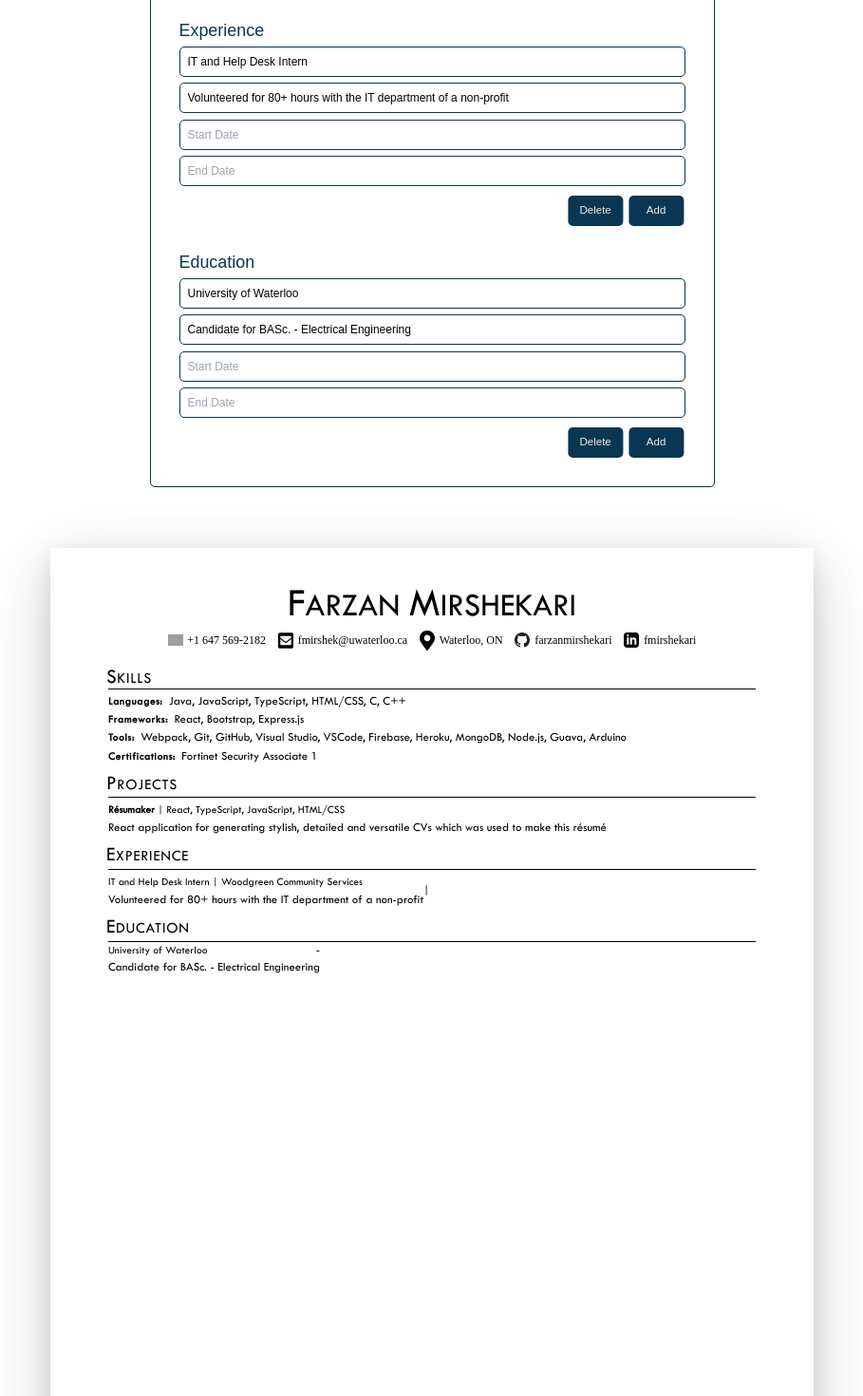
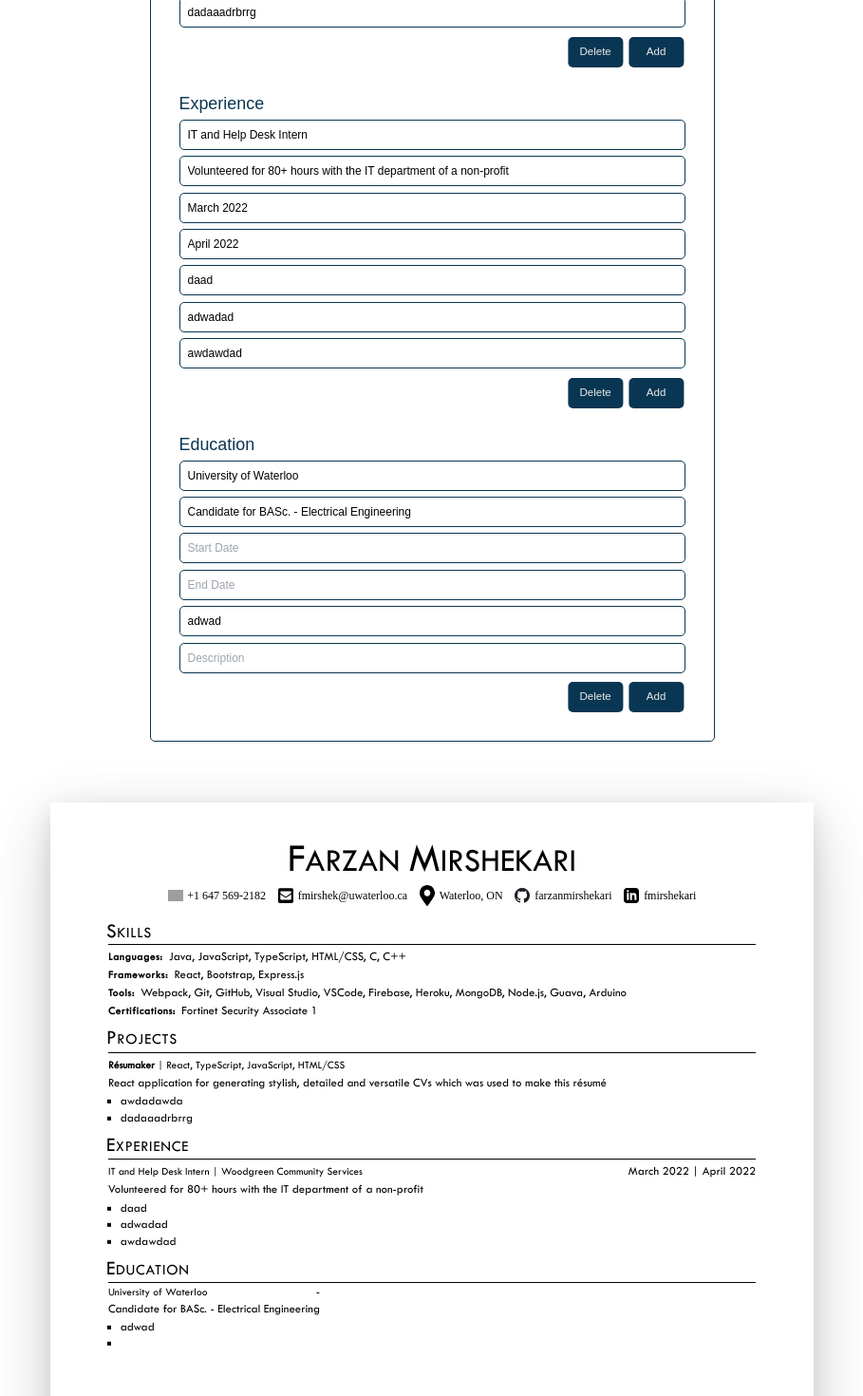
Before and after one commit to farzanmirshekari/resumaker, a React (Create React App) app: page / in a window 1280 px wide. Shown: the part 840-2310 px from the top of the page at 95% size, without its empty margins (185-1094 px from the left). Built offline with nearby package versions, Linux system fonts and the light colour scheme; grey boxes are pictures that could not be loaded.

Commit message:
Working on "Details" Functionality

```diff
--- a/src/Sample_Data.ts
+++ b/src/Sample_Data.ts
@@ -25,8 +25,8 @@ const data = {
             start_date: "",
             end_date: "",
             details: [
-                "",
-                ""
+                "awdadawda",
+                "dadaaadrbrrg"
             ]
         }
     ],
@@ -36,11 +36,12 @@ const data = {
             position: "IT and Help Desk Intern",
             company: "Woodgreen Community Services",
             overview: "Volunteered for 80+ hours with the IT department of a non-profit",
-            start_date: "",
-            end_date: "",
+            start_date: "March 2022",
+            end_date: "April 2022",
             details: [
-                "",
-                ""
+                "daad",
+                "adwadad",
+                "awdawdad"
             ]
         }
     ],
@@ -52,7 +53,7 @@ const data = {
             start_date: "",
             end_date: "",
             details: [
-                "",
+                "adwad",
                 ""
             ]
         }
--- a/src/components/Form.tsx
+++ b/src/components/Form.tsx
@@ -2,7 +2,7 @@ import React from "react";
 import Input_Field from "./micro_components/Input_Field";
 import Experience_Input_Group from "./input_groups/Experience_Input_Group";
 import Education_Input_Group from "./input_groups/Education_Input_Group";
-import Project_Input_Group from "./input_groups/Projetc_Input_Group";
+import Project_Input_Group from "./input_groups/Project_Input_Group";
 import Skills_Input_Group from "./input_groups/Skills_Input_Group";
 import Personal_Details_Input_Group from "./input_groups/Personal_Details_Input_Group";
 import { State } from "../models/interface-models";
@@ -32,8 +32,6 @@ function Form ({
     onEducationItemAdd,
     onProjectsItemAdd
 } : Props) {
-
-    console.log(projects.length)
 
     return (
         <form>
--- a/src/components/input_groups/Education_Input_Group.tsx
+++ b/src/components/input_groups/Education_Input_Group.tsx
@@ -18,6 +18,9 @@ interface Props {
 function Education_Input_Group ( { item, index, onInputArrayChange, onItemDelete, onItemAdd } : Props ) {
 
     const { id, education_institute, program, start_date, end_date, details } = item;
+
+    console.log(details.length)
+    console.log(details)
 
     return (
         <div key={index} className = 'flex flex-col gap-1 input_form_group'>
@@ -45,6 +48,19 @@ function Education_Input_Group ( { item, index, onInputArrayChange, onItemDelete
                 name = "end_date"
                 onChange = {onInputArrayChange("education", index)}
             />
+            {
+                details.map((details_item, index) => {
+                    return (
+                        <Input_Field
+                            key = {index}
+                            label = "Description"
+                            value = {details_item}
+                            name = "description"
+                            onChange={onInputArrayChange("education", index)}
+                        />
+                    )
+                })
+            }
             <div className = 'flex gap-2 w-full h-10 justify-end mt-1 -translate-x-0.5'>
                 <button type='button' className = 'form_button' onClick={() => onItemDelete("education", id)}>Delete</button>
                 <button type='button' className = 'add_button form_button' onClick={onItemAdd}>Add</button>
--- a/src/components/input_groups/Experience_Input_Group.tsx
+++ b/src/components/input_groups/Experience_Input_Group.tsx
@@ -45,6 +45,19 @@ function Experience_Input_Group ( { item, index, onInputArrayChange, onItemDelet
                 name = "end_date"
                 onChange = {onInputArrayChange("experience", index)}
             />
+            {
+                details.map((details_item, index) => {
+                    return (
+                        <Input_Field
+                            key = {index}
+                            label = "Description"
+                            value = {details_item}
+                            name = "description"
+                            onChange={onInputArrayChange("experience", index)}
+                        />
+                    )
+                })
+            }
             <div className = 'flex gap-2 w-full h-10 justify-end mt-1 -translate-x-0.5'>
                 <button type='button' className = 'form_button' onClick={() => onItemDelete("experience", id)}>Delete</button>
                 <button type='button' className = 'add_button form_button' onClick={onItemAdd}>Add</button>
--- a/src/components/input_groups/Projetc_Input_Group.tsx
+++ b/src/components/input_groups/Project_Input_Group.tsx
@@ -18,6 +18,8 @@ interface Props {
 function Project_Input_Group ( { item, index, onInputArrayChange, onItemDelete, onItemAdd } : Props ) {
 
     const { id, title, overview, github_repository, tools, start_date, end_date, details } = item;
+
+    console.log(details)
 
     return (
         <div key={index} className = 'flex flex-col gap-1 input_form_group'>
@@ -57,6 +59,19 @@ function Project_Input_Group ( { item, index, onInputArrayChange, onItemDelete,
                 name = "end_date"
                 onChange = {onInputArrayChange("projects", index)}
             />
+            {
+                details.map((details_item, index) => {
+                    return (
+                        <Input_Field
+                            key = {index}
+                            label = "Description"
+                            value = {details_item}
+                            name = "description"
+                            onChange={onInputArrayChange("projects", index)}
+                        />
+                    )
+                })
+            }
             <div className = 'flex gap-2 w-full h-10 justify-end mt-1 -translate-x-0.5'>
                 <button type='button' className = 'form_button' onClick={() => onItemDelete("projects", id)}>Delete</button>
                 <button type='button' className = 'add_button form_button' onClick={onItemAdd}>Add</button>
--- a/src/components/views/groups/Education_List.tsx
+++ b/src/components/views/groups/Education_List.tsx
@@ -29,6 +29,7 @@ function Education_List ( { heading, education_list } : Props ) {
                             program = {program}
                             start_date = {start_date}
                             end_date = {end_date}
+                            details = {details}
                         />
                     )
                 })}
--- a/src/components/views/groups/Experience_List.tsx
+++ b/src/components/views/groups/Experience_List.tsx
@@ -7,6 +7,7 @@ interface Item {
     overview: string;
     start_date: string;
     end_date: string;
+    details: string[];
 }
 
 interface Props {
@@ -19,9 +20,9 @@ function Experience_List ( { heading, experience_list } : Props ) {
         <div className = 'w-full flex flex-col items-start gap-2 -mt-4'>
             {heading ? <h3 className = '-mb-2.5 lighter section_header'><p>{heading.toUpperCase()}</p></h3> : null}
             <div className = 'horizontal_divider'></div>
-            <div className = '-translate-y-1 text-base'>
+            <div className = '-translate-y-1 text-base w-full flex flex-col'>
                 {experience_list.map((item, index) => {
-                    const { position, company, overview, start_date, end_date } = item;
+                    const { position, company, overview, start_date, end_date, details } = item;
                     return (
                         <Experience_Item
                             key = {index}
@@ -30,6 +31,7 @@ function Experience_List ( { heading, experience_list } : Props ) {
                             overview = {overview}
                             start_date = {start_date}
                             end_date = {end_date}
+                            details = {details}
                         />
                     )
                 })}
--- a/src/components/views/groups/Projects_List.tsx
+++ b/src/components/views/groups/Projects_List.tsx
@@ -8,6 +8,7 @@ interface Item {
     tools: string;
     start_date: string;
     end_date: string;
+    details: string[];
 }
 
 interface Props {
@@ -22,7 +23,7 @@ function Projects_List ( { heading, projects_list } : Props ) {
             <div className = 'horizontal_divider'></div>
             <div className = '-translate-y-1 text-base'>
                 {projects_list.map((item, index) => {
-                    const { title, overview, github_repository, tools, start_date, end_date } = item;
+                    const { title, overview, github_repository, tools, start_date, end_date, details } = item;
                     return (
                         <Project_Item
                             key = {index}
@@ -32,6 +33,7 @@ function Projects_List ( { heading, projects_list } : Props ) {
                             github_repository = {github_repository}
                             start_date = {start_date}
                             end_date = {end_date}
+                            details = {details}
                         />
                     )
                 })}
--- a/src/components/views/individual_items/Education_Item.tsx
+++ b/src/components/views/individual_items/Education_Item.tsx
@@ -3,9 +3,10 @@ interface Props {
     program: string;
     start_date: string;
     end_date: string;
+    details: string[];
 }
 
-function Education_Item ( { education_institute, program, start_date, end_date } : Props ) {
+function Education_Item ( { education_institute, program, start_date, end_date, details } : Props ) {
     return (
         <div className = 'w-full flex flex-col items-start gap-0.5 -mt-1'>
             <div className = 'w-full flex flex-row justify-between items-center'>
@@ -15,6 +16,17 @@ function Education_Item ( { education_institute, program, start_date, end_date }
             <div className = '-mt-1'>
                 {program}
             </div>
+            <div>
+                <ul>
+                    {
+                        details.map((details_item, index) => {
+                            return (
+                                <li className = 'list-square ml-4 -mt-0.5' key={index}>{details_item}</li>
+                            )
+                        })
+                    }
+                </ul>
+            </div>
         </div>
     )
 }
--- a/src/components/views/individual_items/Experience_Item.tsx
+++ b/src/components/views/individual_items/Experience_Item.tsx
@@ -4,19 +4,31 @@ interface Props {
     overview: string;
     start_date: string;
     end_date: string;
+    details: string[];
 }
 
-function Experience_Item ( { position_title, company, overview, start_date, end_date } : Props ) {
+function Experience_Item ( { position_title, company, overview, start_date, end_date, details } : Props ) {
     return (
-        <div className = 'w-full flex flex-col items-start gap-0.5'>
-            <div className = 'w-full flex flex-row justify-between items-center'>
-                <div>
+        <div className = 'w-full flex flex-col justify-start items-start gap-0.5'>
+            <div className = 'w-full flex flex-col justify-start items-center'>
+                <div className = 'w-full flex flex-row justify-between items-center'>
                     <h4 className = 'text-black'>{position_title} | {company}</h4>
+                    <span>{start_date} | {end_date}</span>
+                </div>
+                <div className = 'text-black w-full flex flex-row items-start justify-start gap-0.5'>
                     <h5>{overview}</h5>
                 </div>
-                <div className = 'text-black flex flex-row items-start gap-0.5'>
-                    <span>{start_date} | {end_date}</span>
-                </div>
+            </div>
+            <div>
+                <ul>
+                    {
+                        details.map((details_item, index) => {
+                            return (
+                                <li className = 'list-square ml-4 -mt-0.5' key={index}>{details_item}</li>
+                            )
+                        })
+                    }
+                </ul>
             </div>
         </div>
     )
--- a/src/components/views/individual_items/Project_Item.tsx
+++ b/src/components/views/individual_items/Project_Item.tsx
@@ -5,9 +5,10 @@ interface Props {
     github_repository: string;
     start_date: string;
     end_date: string;
+    details: string[];
 }
 
-function Project_Item ( { title, overview, tools, github_repository, start_date, end_date } : Props ) {
+function Project_Item ( { title, overview, tools, github_repository, start_date, end_date, details } : Props ) {
     return (
         <div className = 'w-full flex flex-col items-start gap-0.5'>
             <div className = 'w-full flex flex-row justify-between items-center'>
@@ -16,6 +17,17 @@ function Project_Item ( { title, overview, tools, github_repository, start_date,
                     <h5>{overview}</h5>
                 </div>
             </div>
+            <div>
+                <ul>
+                    {
+                        details.map((details_item, index) => {
+                            return (
+                                <li className = 'list-square ml-4 -mt-0.5' key={index}>{details_item}</li>
+                            )
+                        })
+                    }
+                </ul>
+            </div>
         </div>
     )
 }
```
Also changed, not shown: tailwind.config.js (+7 -0 lines).
